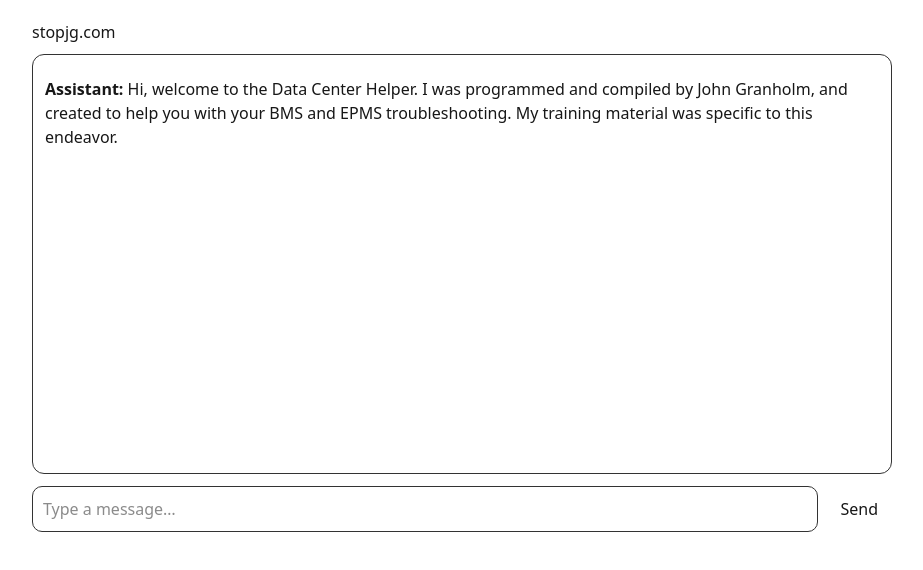
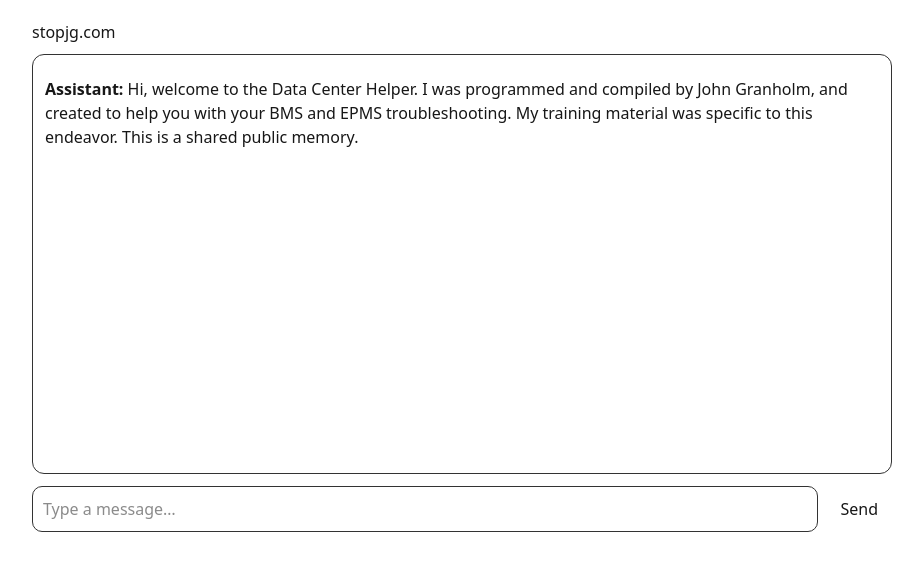
Before and after one commit to johngranholm/stopjg1990, a Next.js app: page / in a window 1280 px wide. Shown: the top 570 px of the page, without its empty margins (178-1101 px from the left). Built offline with nearby package versions, Linux system fonts and the light colour scheme.

Commit message:
Update page.tsx
Signed-off-by: johngranholm <granholm.jw@gmail.com>

```diff
--- a/app/page.tsx
+++ b/app/page.tsx
@@ -6,7 +6,7 @@ type Msg = { role: Role; content: string };
 
 export default function Home() {
   const [messages, setMessages] = useState<Msg[]>([
-    { role: "assistant", content: "Hi, welcome to the Data Center Helper. I was programmed and compiled by John Granholm, and created to help you with your BMS and EPMS troubleshooting. My training material was specific to this endeavor. " },
+    { role: "assistant", content: "Hi, welcome to the Data Center Helper. I was programmed and compiled by John Granholm, and created to help you with your BMS and EPMS troubleshooting. My training material was specific to this endeavor. This is a shared public memory." },
   ]);
   const [text, setText] = useState("");
   const [busy, setBusy] = useState(false);
```
